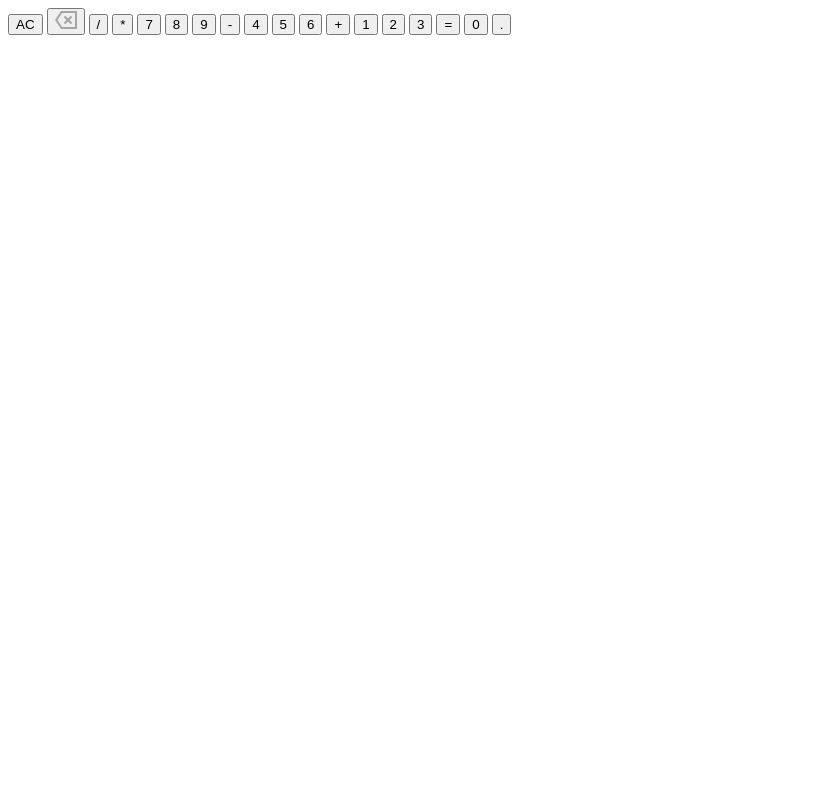
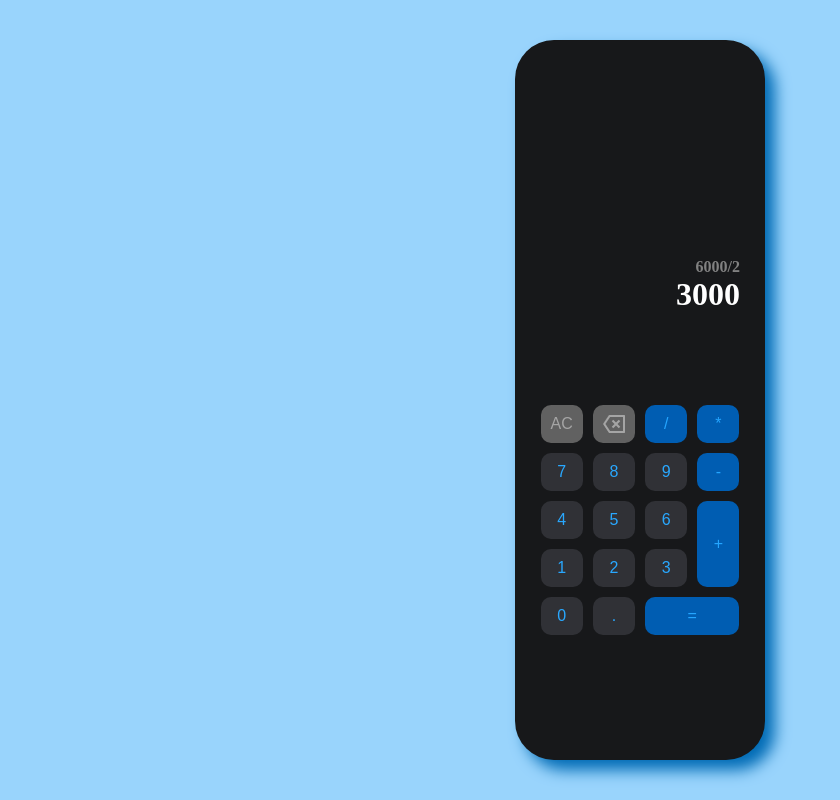
Before and after one commit to edafeoke/vanilla-js-calculator-app, a plain HTML site: page index.html in a window 1280 px wide. Shown: the whole page, without its empty margins (0-840 px from the left). Drawn offline with Linux system fonts and the light colour scheme; files whose address does not match are found by name.

Commit message:
Added css/index.css

```diff
--- /dev/null
+++ b/css/index.css
@@ -0,0 +1,96 @@
+:root {
+  --body-background: #99d4fc;
+  --calculator-background: rgba(23, 24, 26, 1);
+  --function-background: #616161;
+  --function-color: #a5a5a5;
+  --numeric-background: #303136;
+  --numeric-color: #29a8ff;
+  --operator-background: #005db2;
+  --operator-color: #24a5ff;
+}
+
+* {
+  margin: 0;
+  padding: 0;
+}
+
+body {
+  display: flex;
+  height: 100vh;
+  justify-content: center;
+  align-items: center;
+  background-color: var(--body-background);
+}
+
+.calculator {
+  display: flex;
+  align-items: center;
+  justify-content: center;
+  flex-direction: column;
+  align-items: center;
+  width: 250px;
+  border-radius: 39px;
+  height: 90vh;
+  background-color: var(--calculator-background);
+  box-shadow: 10px 10px 15px #006bb5;
+}
+
+.screen {
+  display: flex;
+  flex-direction: column;
+  width: 80%;
+  height: 30vh;
+  justify-content: center;
+  align-items: flex-end;
+  text-align: right;
+}
+
+h2 {
+  color: #fff;
+  font-size: 2rem;
+}
+
+h4 {
+  font-size: 1rem;
+  color: #818181;
+}
+
+.keypad {
+  display: grid;
+  grid-template-columns: 1fr 1fr 1fr 1fr;
+  gap: 10px;
+}
+
+button {
+    border-radius: 10px;
+    border: none;
+    font-size: 1rem;
+    display: flex;
+    justify-content: center;
+    align-items: center;
+    padding: 10px;
+}
+
+button:nth-child(12) {
+  grid-row: 3/5;
+  grid-column: 4;
+}
+button:nth-child(16) {
+  grid-row: 5;
+  grid-column: 3/5;
+}
+
+.function {
+  background-color: var(--function-background);
+  color: var(--function-color);
+}
+
+.numeric {
+  background-color: var(--numeric-background);
+  color: var(--numeric-color);
+}
+
+.operator {
+  background-color: var(--operator-background);
+  color: var(--operator-color);
+}
--- a/index.html
+++ b/index.html
@@ -5,10 +5,14 @@
     <meta http-equiv="X-UA-Compatible" content="IE=edge" />
     <meta name="viewport" content="width=device-width, initial-scale=1.0" />
     <title>Calculator</title>
+    <link rel="stylesheet" href="css/index.css">
   </head>
   <body>
     <div class="calculator">
-      <div class="screen"></div>
+      <div class="screen">
+        <h4 class="problem">6000/2</h4>
+        <h2 class="solution">3000</h2>
+      </div>
       <div class="keypad">
         <button class="function">AC</button>
         <button class="function"><img src="./images//delete.png" alt="DEL"></button>
```
